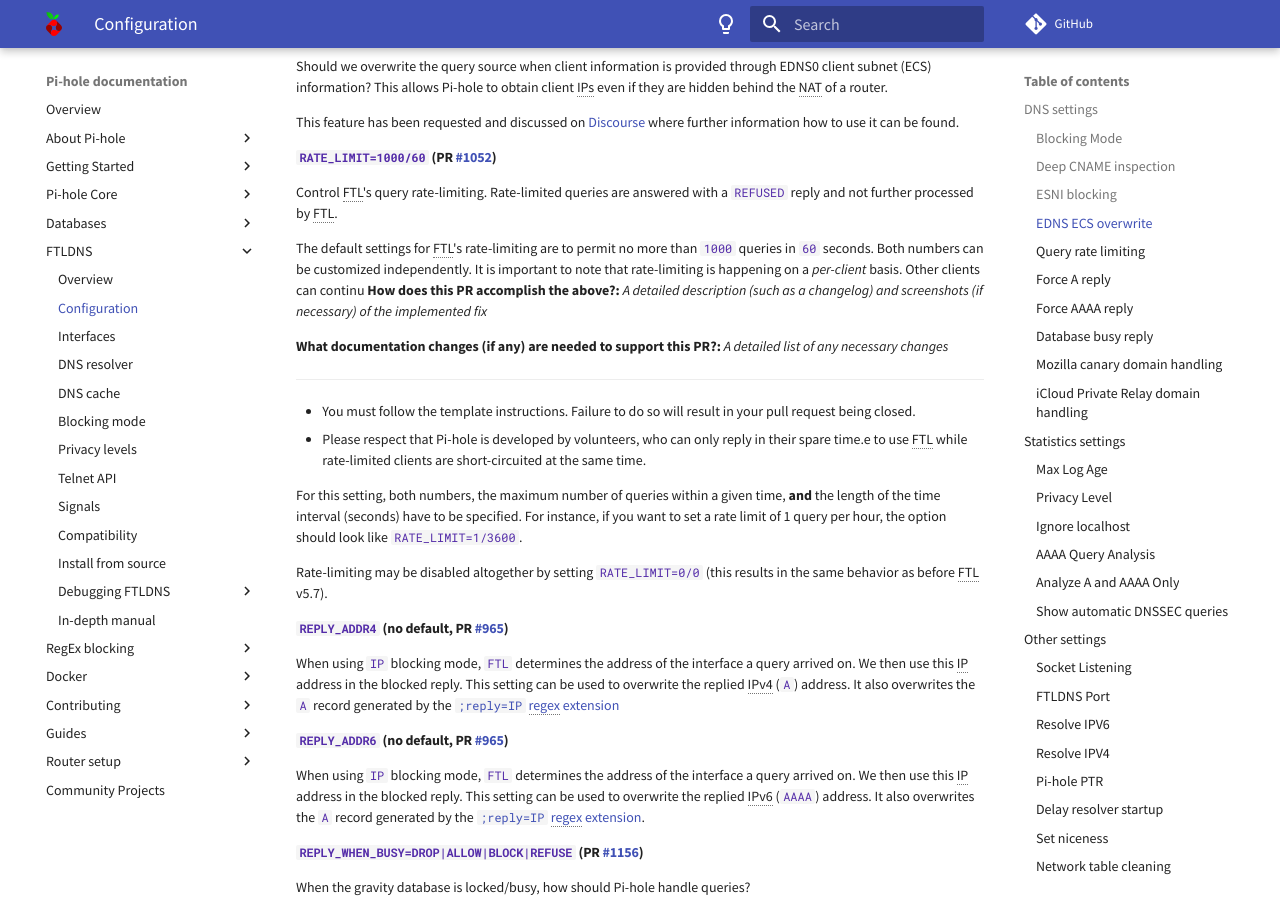
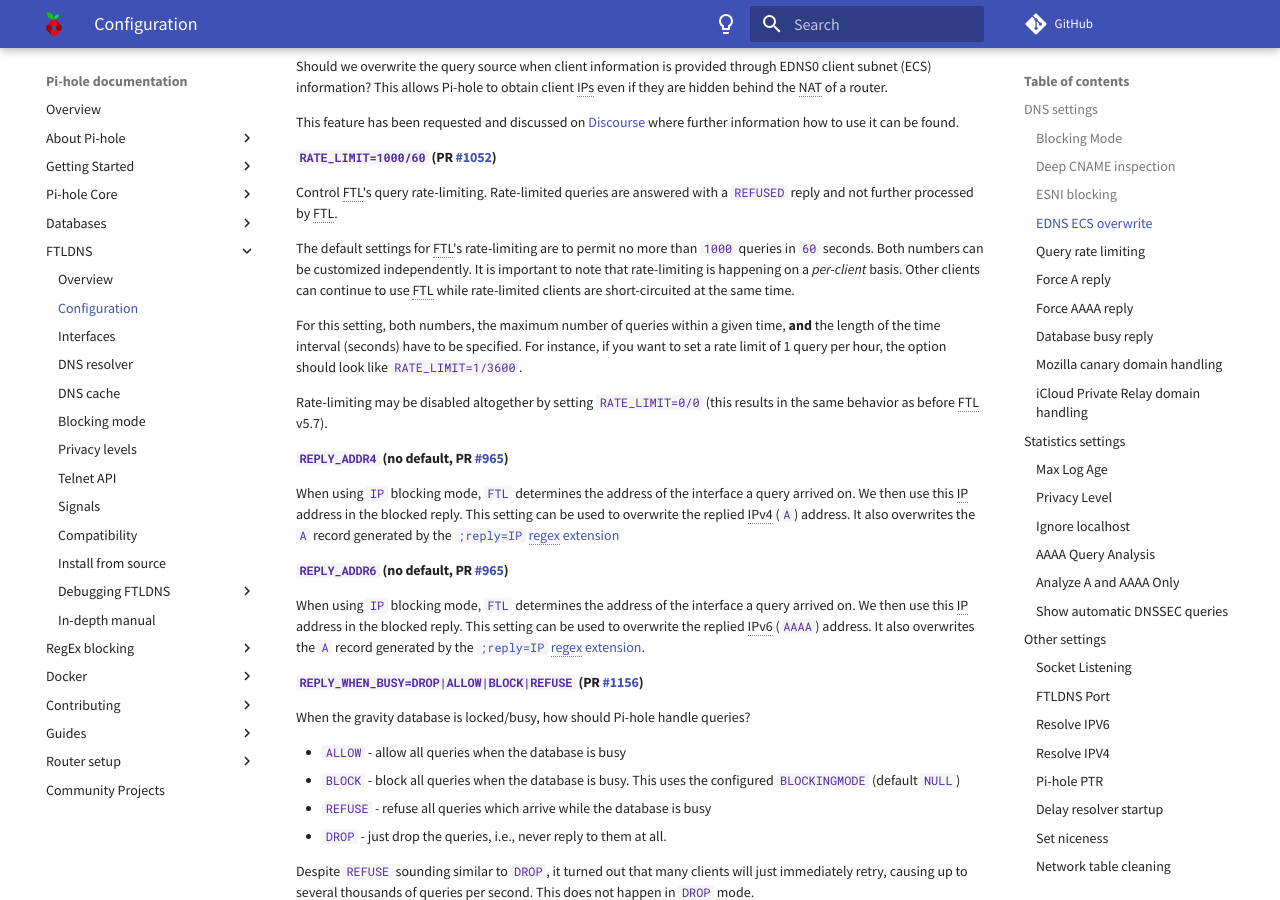
Before and after one commit to pi-hole/docs, an MkDocs documentation site: the page built from docs/ftldns/configfile.md, in a window 1280 px wide and 900 px high, scrolled down 688 px. Built offline with MkDocs 1.6.1 and Material for MkDocs 9.7.7, drawn with Linux system fonts in a browser that asks for light colours; comment, search, counter and statistics services are not loaded.

Commit message:
Copy paste error
Signed-off-by: yubiuser <ckoenig@posteo.de>

```diff
--- a/docs/ftldns/configfile.md
+++ b/docs/ftldns/configfile.md
@@ -34,18 +34,7 @@
 Control FTL's query rate-limiting. Rate-limited queries are answered with a `REFUSED` reply and not further processed by FTL.
 
 The default settings for FTL's rate-limiting are to permit no more than `1000` queries in `60` seconds. Both numbers can be customized independently.
-It is important to note that rate-limiting is happening on a *per-client* basis. Other clients can continu
-**How does this PR accomplish the above?:**
-*A detailed description (such as a changelog) and screenshots (if necessary) of the implemented fix*
-
-
-**What documentation changes (if any) are needed to support this PR?:**
-*A detailed list of any necessary changes*
-
-
----
-* You must follow the template instructions. Failure to do so will result in your pull request being closed.
-* Please respect that Pi-hole is developed by volunteers, who can only reply in their spare time.e to use FTL while rate-limited clients are short-circuited at the same time.
+It is important to note that rate-limiting is happening on a *per-client* basis. Other clients can continue to use FTL while rate-limited clients are short-circuited at the same time.
 
 For this setting, both numbers, the maximum number of queries within a given time, **and** the length of the time interval (seconds) have to be specified. For instance, if you want to set a rate limit of 1 query per hour, the option should look like `RATE_LIMIT=1/3600`.
 
```
